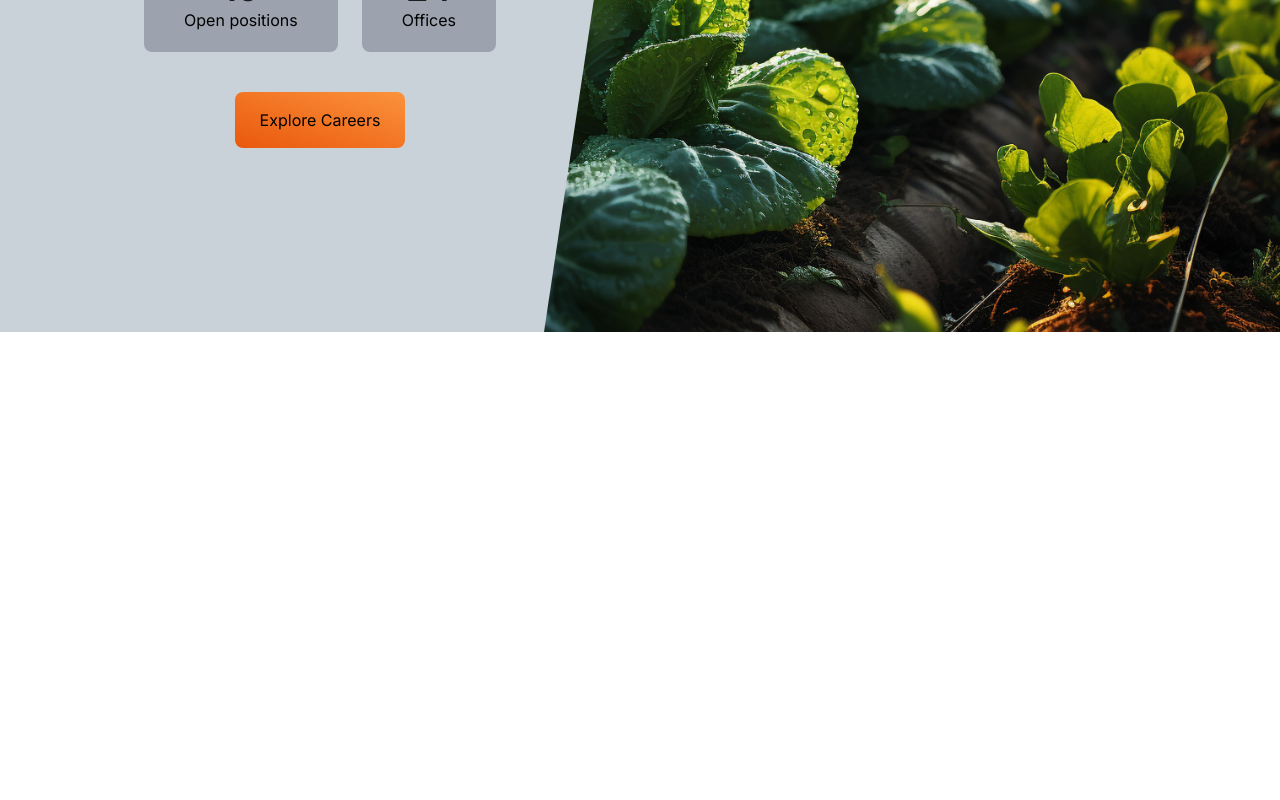
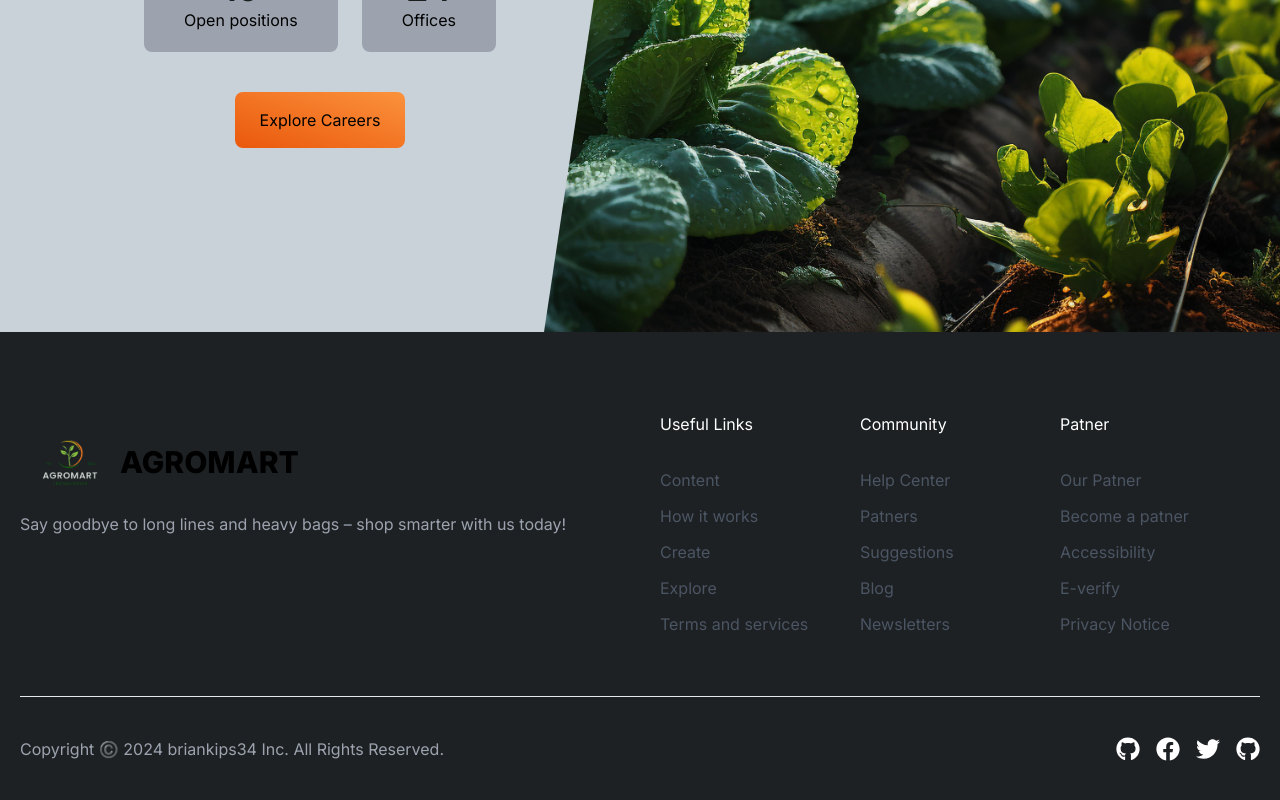
Before and after one commit to briandev25/agromart, a Next.js app: page / in a window 1280 px wide. Shown: the part 1556-2356 px from the top of the page. Before the commit the page ends 1888 px from the top, so only its background shows below. Built offline with nearby package versions, Linux system fonts and the light colour scheme.

Commit message:
Completed the footer

```diff
--- a/app/page.js
+++ b/app/page.js
@@ -6,7 +6,7 @@ import Link from "next/link";
 import { useState,useEffect } from 'react'
 import { GlobeAltIcon,ArrowRightIcon,Bars3Icon,XMarkIcon } from '@heroicons/react/24/outline'
 import { BanknotesIcon,LockClosedIcon,TrophyIcon,Squares2X2Icon } from '@heroicons/react/24/solid'
-
+import { FaGithub,FaFacebook,FaTwitter,FaLinkedin } from 'react-icons/fa'
 
 
 
@@ -15,6 +15,11 @@ export default function Home() {
 
   const [isMenuOpen,setIsMenuOpen] = useState(false);
   const [shadow,setShadow] =useState(false)
+  const footerLinks = [
+    {id:1,head:"Useful Links",links:['Content','How it works','Create','Explore','Terms and services']},
+    {id:2,head:"Community",links:['Help Center','Patners','Suggestions','Blog','Newsletters']},
+    {id:3,head:"Patner",links:['Our Patner','Become a patner','Accessibility','E-verify','Privacy Notice']}
+  ]
 
 const toggleMenu = () =>{
     setIsMenuOpen(!isMenuOpen);
@@ -235,6 +240,52 @@ useEffect(() =>{
             </div>
         </div>
 
+        {/* Footer */}
+        <div className=" bg-[#1D2123]  w-full h-[80vh]">
+          <div className=" pt-[10vh]  max-w-[1240px]  h-full mx-auto">
+              <div className="flex">
+              <div className="  w-1/2 ">
+                 <div className="flex items-center font-extrabold">
+                   <Image
+                    src='/est2.png'
+                    alt="hero section"
+                    width={100}
+                      height={100}
+                    />
+                    <p className=" text-3xl">AGROMART</p>
+                </div>
+                <p className="text-gray-400">Say goodbye to long lines and heavy bags – shop smarter with us today!</p>
+              </div>
+              <div className=" ml-10 w-1/2">
+                <div className=" grid grid-cols-3">
+                   {footerLinks.map( item =>(
+                      <div key={item.id} className=" flex flex-col">
+                          <h1 className=" text-white mb-5 cursor-pointer">{item.head}</h1>
+                          <ul>
+                           {item.links.map((tag,index) =>(
+                            <li className=" my-3 text-gray-600 hover:text-gray-400 cursor-pointer" key={index}>{tag}</li>
+                           ))}
+                          </ul>
+
+                      </div>
+                   ))}
+                </div>
+              </div>
+              </div>
+           <hr className=" mt-12"></hr>
+           <div className="flex justify-between my-10">
+              <p className=" text-gray-400">Copyright ©️ 2024 briankips34 Inc. All Rights Reserved.</p>
+              <div className=" flex space-x-4">
+                 <FaGithub className=" text-white text-2xl cursor-pointer" />
+                 <FaFacebook className=" text-white text-2xl cursor-pointer"  />
+                 <FaTwitter className=" text-white text-2xl cursor-pointer"  />
+                 <FaGithub className=" text-white text-2xl cursor-pointer"  />
+              </div>
+            </div>
+          </div>
+
+        </div>
+
     </main>
   );
 }
--- a/package.json
+++ b/package.json
@@ -12,7 +12,8 @@
     "@heroicons/react": "^2.1.1",
     "next": "14.1.0",
     "react": "^18",
-    "react-dom": "^18"
+    "react-dom": "^18",
+    "react-icons": "^5.0.1"
   },
   "devDependencies": {
     "autoprefixer": "^10.0.1",
```
Also changed, not shown: 1 other file (tests, documents, lock files or other folders).
